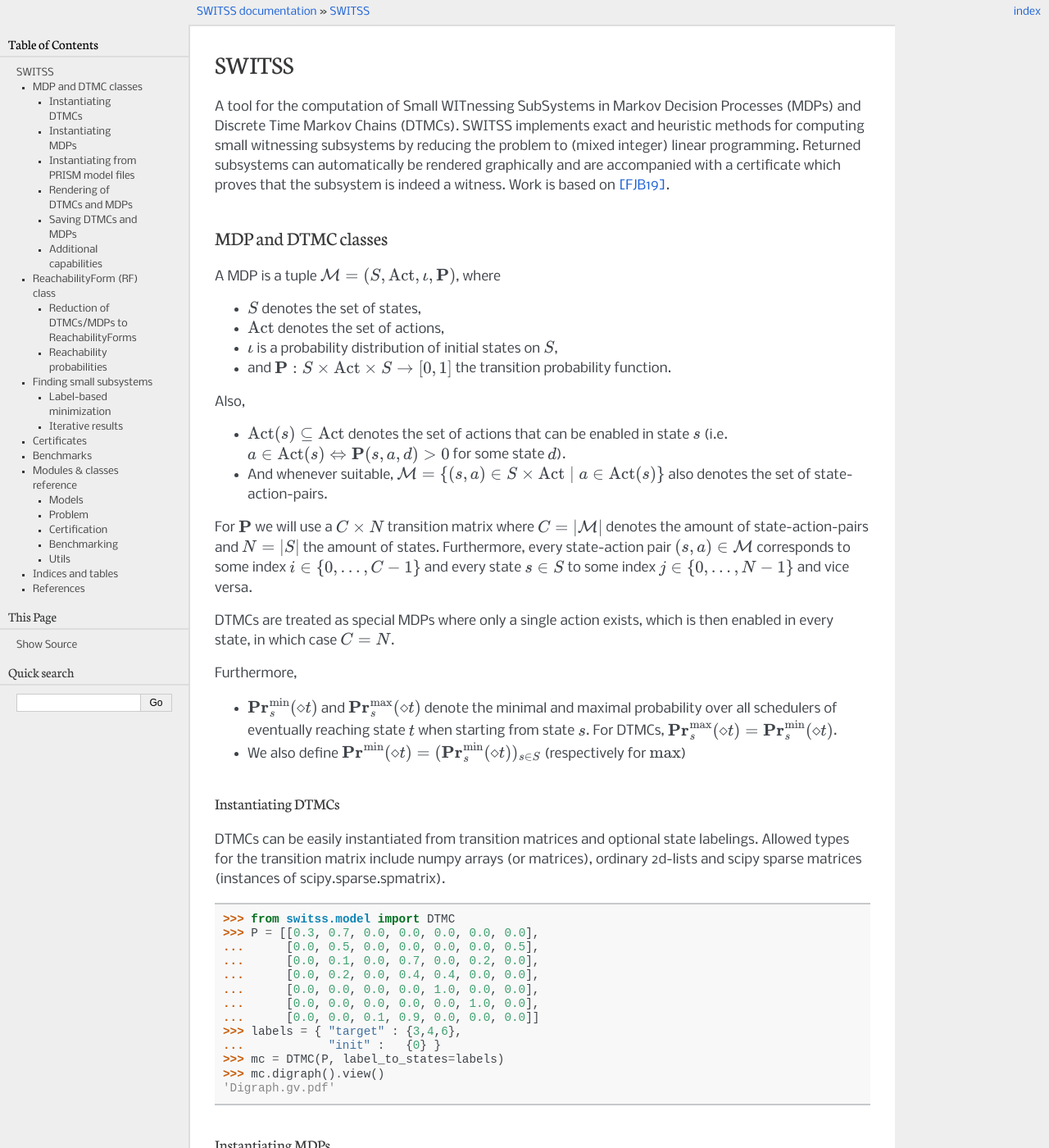
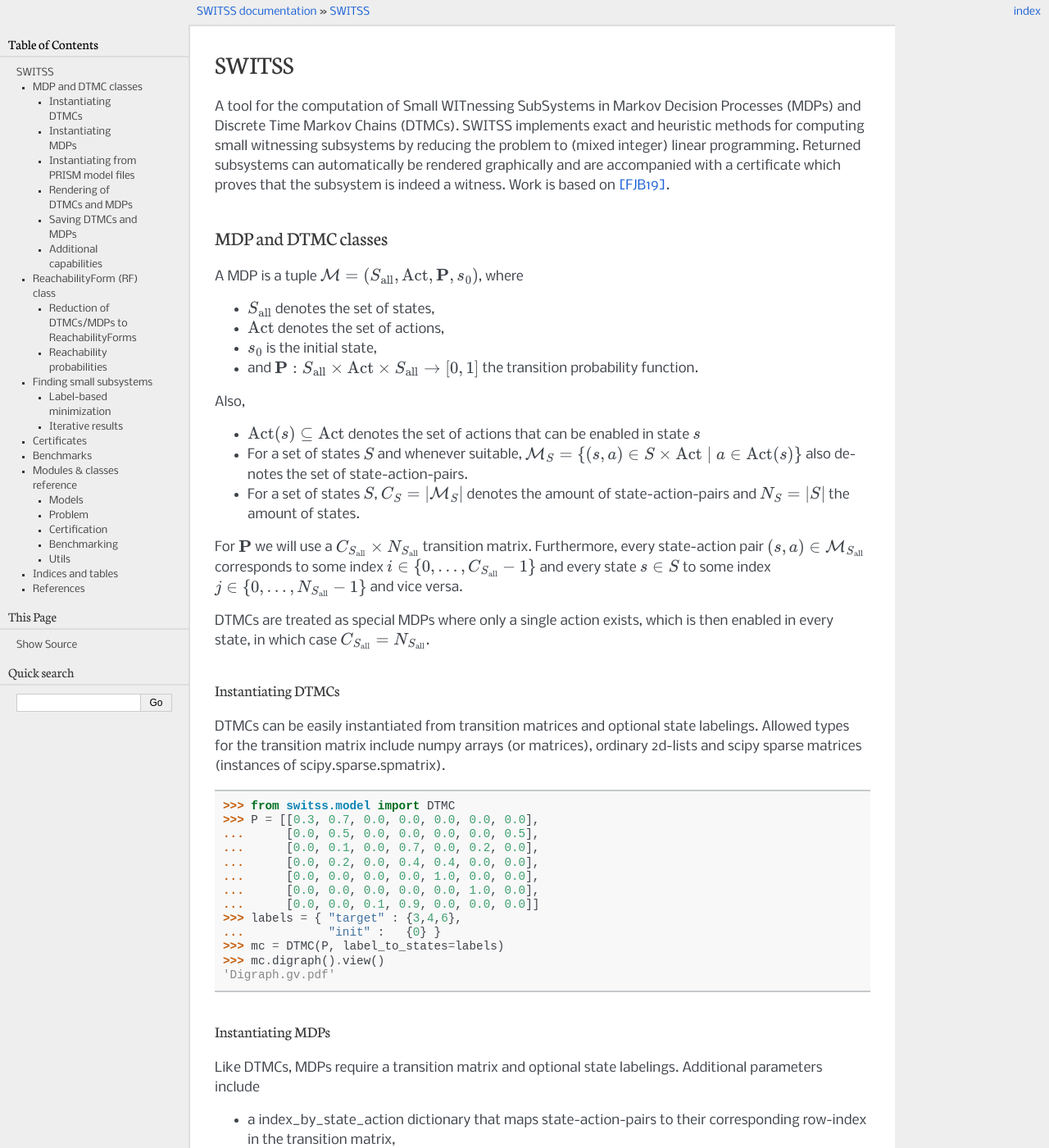
Before and after one commit to simonjantsch/switss, a Sphinx documentation site: the page built from docs/source/index.rst, in a window 1280 px wide and 1400 px high. Shown: the whole window at 82% size. Built offline with Sphinx 7.4.7, drawn with Linux system fonts in a browser that asks for light colours; some of the changed text lies outside the part shown.

Commit message:
changed notation for N and C

```diff
--- a/docs/source/index.rst
+++ b/docs/source/index.rst
@@ -18,29 +18,26 @@
 MDP and DTMC classes
 **********************
 
-A MDP is a tuple :math:`\mathcal{M} = (S, \text{Act}, \iota, \textbf{P})`, where
+A MDP is a tuple :math:`\mathcal{M} = (S_{\text{all}}, \text{Act}, \textbf{P}, s_0)`, where
 
-* :math:`S` denotes the set of states,
+* :math:`S_{\text{all}}` denotes the set of states,
 * :math:`\text{Act}` denotes the set of actions,
-* :math:`\iota` is a probability distribution of initial states on :math:`S`,
-* and :math:`\textbf{P}: S \times \text{Act} \times S \rightarrow [0,1]` the transition probability function.
+* :math:`s_0` is the initial state,
+* and :math:`\textbf{P}: S_{\text{all}} \times \text{Act} \times S_{\text{all}} \rightarrow [0,1]` the transition probability function.
 
 Also,
 
-* :math:`\text{Act}(s) \subseteq \text{Act}` denotes the set of actions that can be enabled in state :math:`s` (i.e. :math:`a \in \text{Act}(s) \Leftrightarrow \textbf{P}(s,a,d) > 0` for some state :math:`d`).
-* And whenever suitable, :math:`\mathcal{M} = \{ (s,a) \in S \times \text{Act} \mid a \in \text{Act}(s) \}` also denotes the set of state-action-pairs.
+* :math:`\text{Act}(s) \subseteq \text{Act}` denotes the set of actions that can be enabled in state :math:`s`
+* For a set of states :math:`S` and whenever suitable, :math:`\mathcal{M}_S = \{ (s,a) \in S \times \text{Act} \mid a \in \text{Act}(s) \}` also denotes the set of state-action-pairs.
+* For a set of states :math:`S`,  :math:`C_{S} = | \mathcal{M}_{S} |` denotes the amount of state-action-pairs and :math:`N_S = | S |` the amount of states.
 
-For :math:`\textbf{P}` we will use a :math:`C \times N` transition matrix where :math:`C = | \mathcal{M} |` denotes
-the amount of state-action-pairs and :math:`N = | S |` the amount of states. Furthermore, every state-action pair :math:`(s,a) \in
-\mathcal{M}` corresponds to some index :math:`i \in \{0,\dots,C-1\}` and every state :math:`s \in S` to some index
-:math:`j \in \{0,\dots,N-1\}` and vice versa.
+For :math:`\textbf{P}` we will use a :math:`C_{S_{\text{all}}} \times N_{S_{\text{all}}}` transition matrix. Furthermore, every
+state-action pair :math:`(s,a) \in \mathcal{M}_{S_{\text{all}}}` corresponds to some index
+:math:`i \in \{0,\dots,C_{S_{\text{all}}}-1\}` and every state
+:math:`s \in S` to some index :math:`j \in \{0,\dots,N_{S_{\text{all}}}-1\}` and vice versa.
 
-DTMCs are treated as special MDPs where only a single action exists, which is then enabled in every state, in which case :math:`C=N`.
-
-Furthermore,
-
-* :math:`\textbf{Pr}^{\text{min}}_{s}(\diamond t)` and :math:`\textbf{Pr}^{\text{max}}_{s}(\diamond t)` denote the minimal and maximal probability over all schedulers of eventually reaching state :math:`t` when starting from state :math:`s`. For DTMCs, :math:`\textbf{Pr}^{\text{max}}_{s}(\diamond t) = \textbf{Pr}^{\text{min}}_{s}(\diamond t)`.
-* We also define :math:`\textbf{Pr}^{\text{min}}(\diamond t) = (\textbf{Pr}_s^{\text{min}}(\diamond t))_{s \in S}` (respectively for :math:`\text{max}`)
+DTMCs are treated as special MDPs where only a single action exists, which is then enabled in every state, in which case
+:math:`C_{S_{\text{all}}}=N_{S_{\text{all}}}`.
 
 Instantiating DTMCs
 ===================
@@ -196,32 +193,24 @@
 
 * exactly one fail, goal and initial state,
 * fail and goal have exactly one action, which maps only to themselves,
-* the fail state (goal state) has index N-1 (N-2) and the corresponding state-action-pair index C-1 (C-2),
+* the fail state (goal state) has index :math:`N_{S_{\text{all}}}-1` (:math:`N_{S_{\text{all}}}-2`) and the corresponding state-action-pair index :math:`C_{S_{\text{all}}}-1` (:math:`C_{S_{\text{all}}}-2`),
 * every state is reachable from the initial state (fail doesn't need to be reachable) and
 * every state reaches the goal state (except the fail state).
 
 This kind of DTMC/MDP is one of the core components of SWITSS, since this enables the matrices and vectors that are
 essential for the farkas constraints defined in `FJB19`_ (see table 1):
 
-:math:`\textbf{A}` is a :math:`(C-2) \times (N-2)` matrix where
+In this context,
 
-.. math::
+* :math:`S = S_{\text{all}} \backslash \{ \text{goal}, \text{fail} \}`,
+* :math:`\mathcal{M} = \mathcal{M}_S`,
+* :math:`N = N_S` and :math:`C = C_S`,
 
-   \textbf{A}((s,a), d) = \begin{cases} 1 - \textbf{P}((s,a), d) &\text{ if } d = s \\
-                                            - \textbf{P}((s,a), d) &\text{ if } d \neq s \end{cases},
+Furthermore,
 
-for all :math:`(s,a),d \in \mathcal{M} \times S` such that  :math:`s,d \not\in \{ fail, goal \}`.
+* :math:`\textbf{Pr}^{\text{min}}_{s}(\diamond t)` and :math:`\textbf{Pr}^{\text{max}}_{s}(\diamond t)` denote the minimal and maximal probability over all schedulers of eventually reaching state :math:`t` when starting from state :math:`s`. For DTMCs, :math:`\textbf{Pr}^{\text{max}}_{s}(\diamond t) = \textbf{Pr}^{\text{min}}_{s}(\diamond t)`.
+* We also define :math:`\textbf{Pr}^{\text{min}}(\diamond t) = (\textbf{Pr}_s^{\text{min}}(\diamond t))_{s \in S}` (respectively for :math:`\text{max}`)
 
-Analogous, :math:`\textbf{b}` is a vector of length :math:`C-2` where
-
-.. math::
-
-   \textbf{b}((s,a)) = \text{P}((s,a),goal),
-
-for all :math:`(s,a) \in \mathcal{M}` such that :math:`s \not \in \{goal,fail\}`.
-
-Accessing :math:`\textbf{A}` and :math:`\textbf{b}` can be done via `rf.A` and `rf.to_target` if `rf` is an instance
-of `model.ReachabilityForm`. For the corresponding Farkas constraints, please see :class:`switss.model.ReachabilityForm`.
 
 Reduction of DTMCs/MDPs to ReachabilityForms
 ============================================
```
Also changed, not shown: other parts of docs/source/index.rst (+1 -1 lines), 8 other files.
